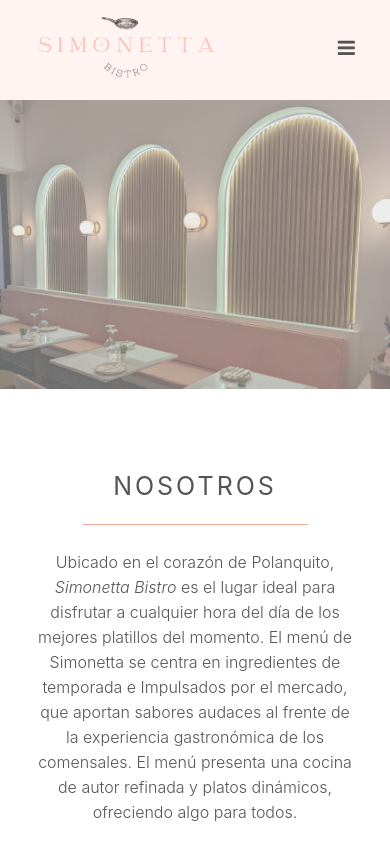
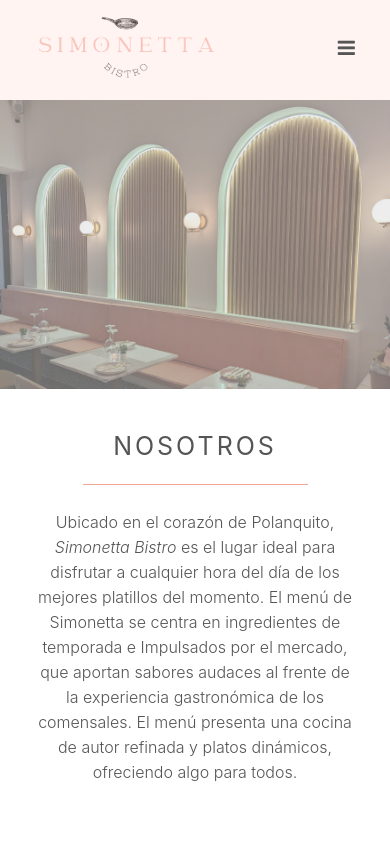
Before and after one commit to JDiegoDev/Simonetta, a React (Create React App) app in the folder client/: page /aboutus in a window 390 px wide. Built offline with nearby package versions, Linux system fonts and the light colour scheme.

Commit message:
removing margin

```diff
--- a/client/src/styles/AboutUs.scss
+++ b/client/src/styles/AboutUs.scss
@@ -103,10 +103,6 @@
             flex-direction: column;
         }
 
-        &__legend-container {
-            margin-top: 40px;
-        }
-
         &__title {
             font-size: 25px;
         }
```
